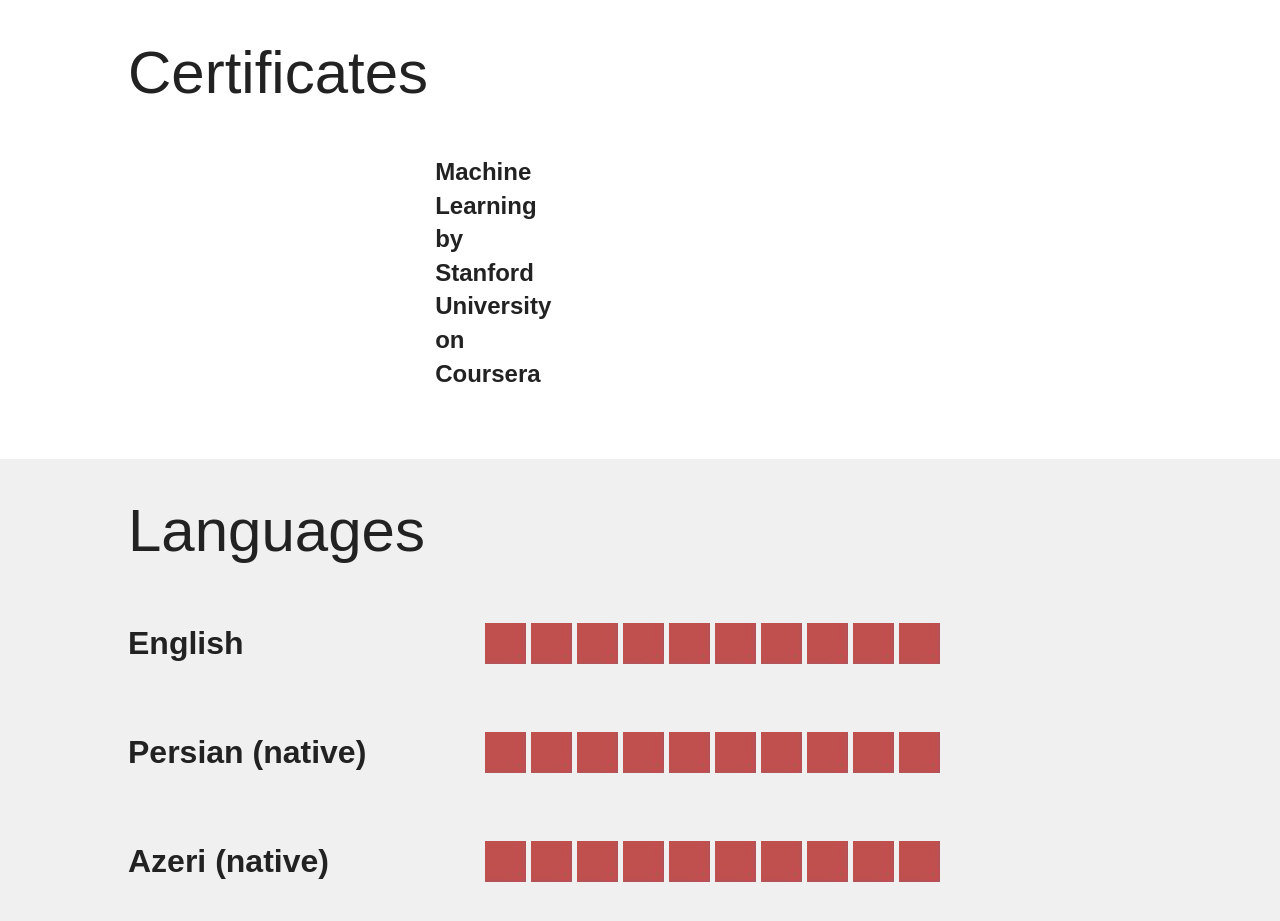
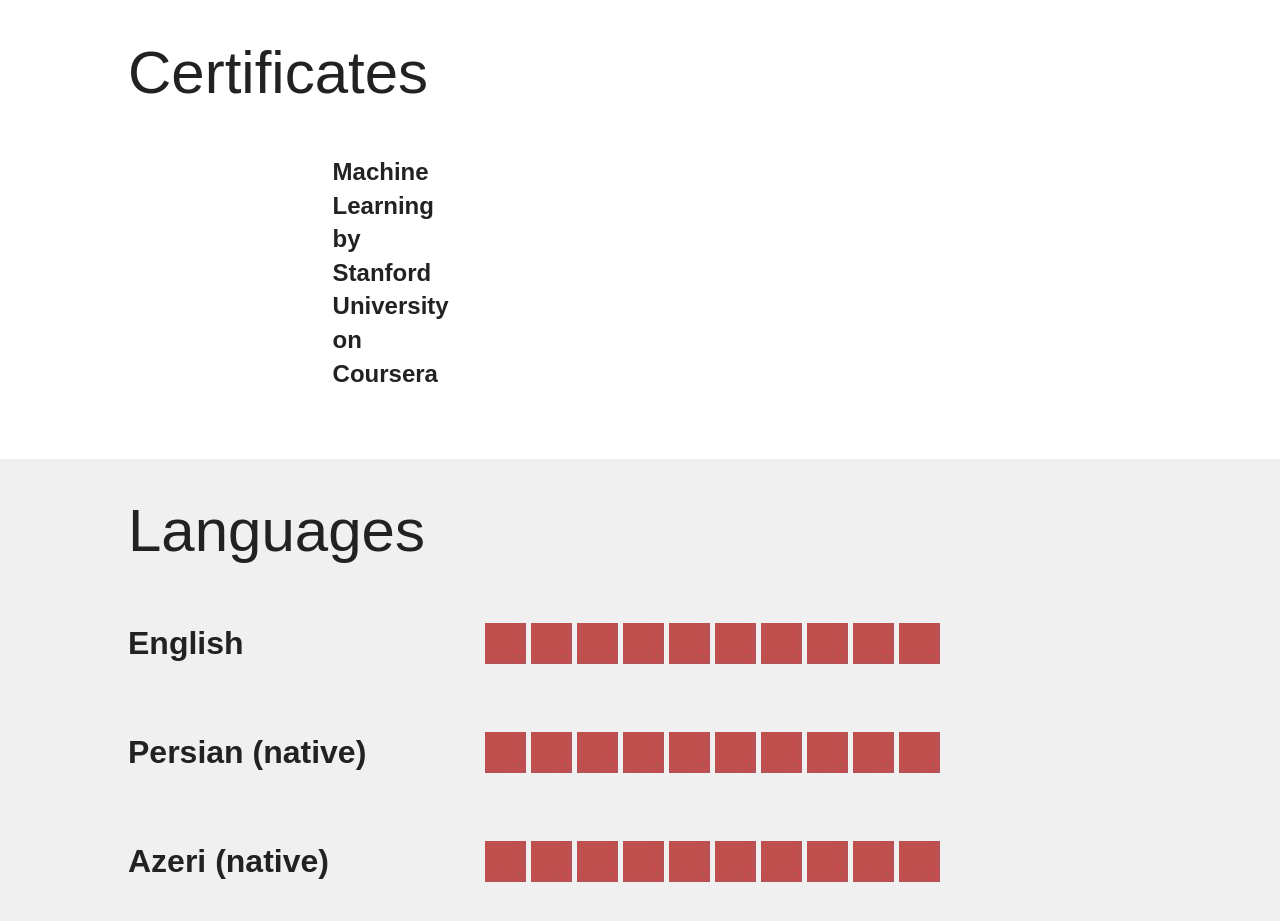
Before and after one commit to farshadnh/farshadnh.github.io, a plain HTML site: page index.html in a window 1280 px wide. Shown: the part 7180-8101 px from the top of the page. Drawn offline with nearby package versions, Linux system fonts and the light colour scheme.

Commit message:
Update index.html

```diff
--- a/index.html
+++ b/index.html
@@ -660,12 +660,8 @@
     <div class="part without_bg_color">
       <div class="part_container">
         <div class="part_title" id="skills">Certificates</div>
-        <div class="give_info_skill">
-
-		  <div class="div2">
-            <p class="p_software">Machine Learning by Stanford University on Coursera</p>
-          </div>
-
+        <div>
+			<p class="p_software">Machine Learning by Stanford University on Coursera</p>
         </div>
       </div>
     </div>
```
